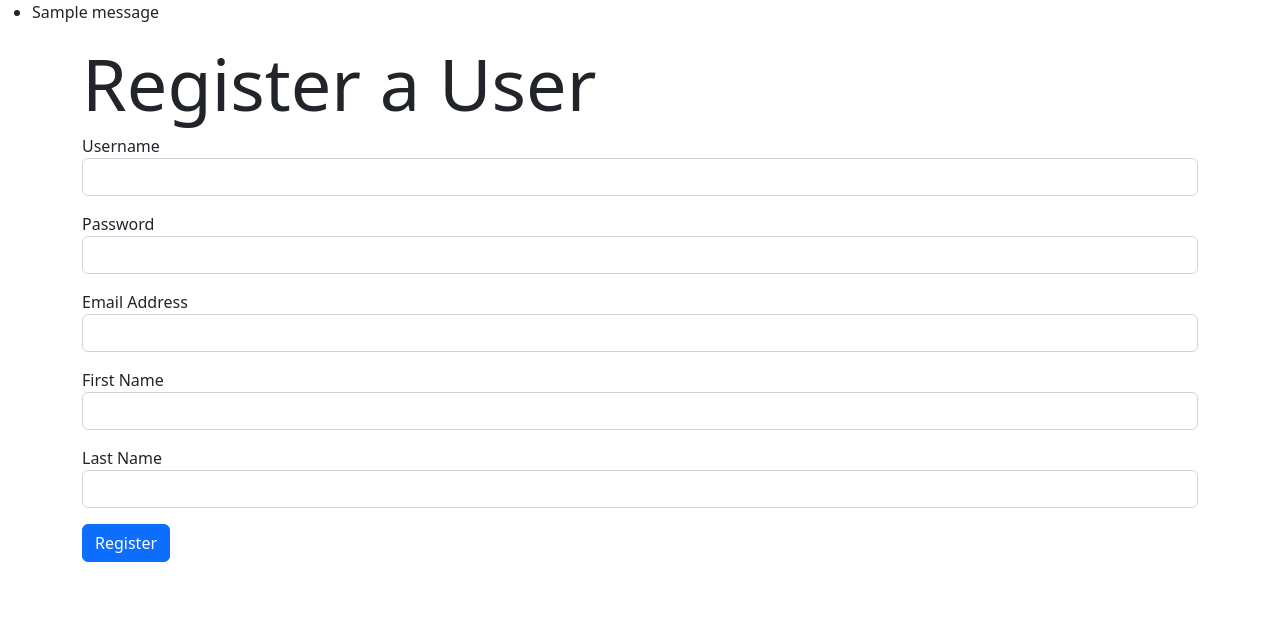
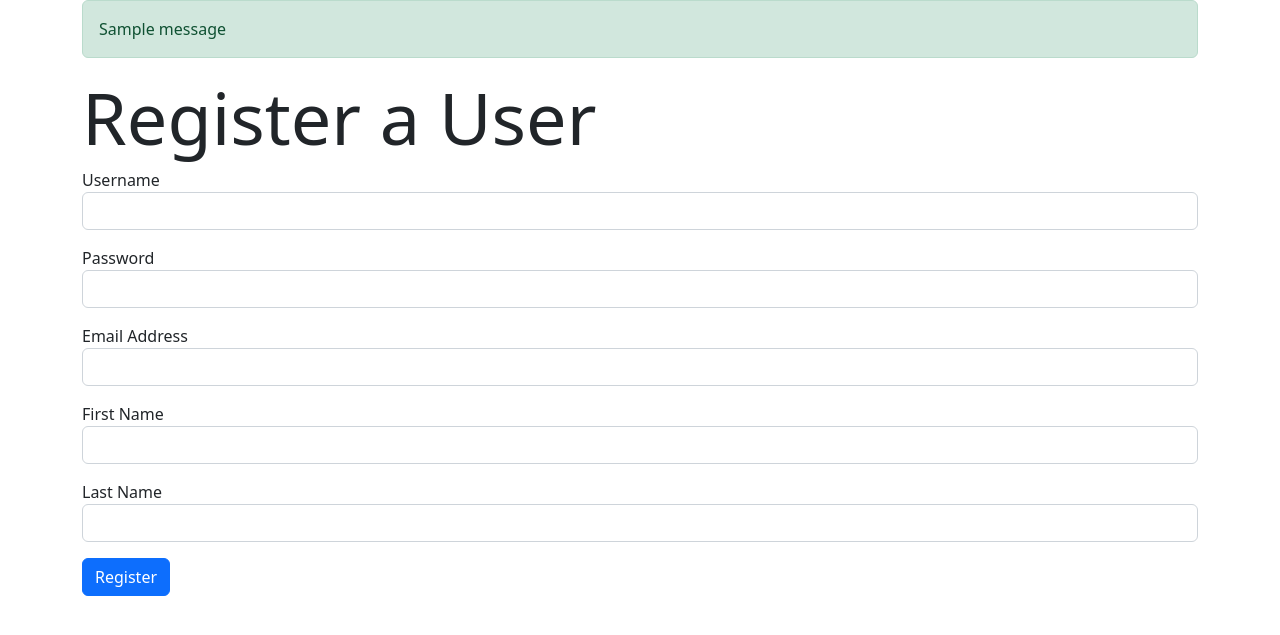
Before and after one commit to geenajackson/flask-feedback, a Flask app: page /register in a window 1280 px wide. Shown: the top 635 px of the page. Run offline with Flask 2, Linux system fonts and the light colour scheme; tables that the repository leaves empty hold one stand-in row (values such as "Sample post"); one stand-in notice (Sample message) is shown.

Commit message:
update styles for displaying flash messages

```diff
--- a/templates/base.html
+++ b/templates/base.html
@@ -12,15 +12,15 @@
 </head>
 
 <body>
-    {% with messages = get_flashed_messages(with_categories=true) %}
-    {% if messages %}
-    <ul>
+    <div class="container">
+        {% with messages = get_flashed_messages(with_categories=true) %}
+        {% if messages %}
         {% for category, message in messages %}
-        <li class="{{ category }}">{{ message }}</li>
+        <div class="alert alert-{{ category }}">{{ message }}</div>
         {% endfor %}
-    </ul>
-    {% endif %}
-    {% endwith %}
+        {% endif %}
+        {% endwith %}
+    </div>
     {% block content %}{% endblock %}
 </body>
 
```
